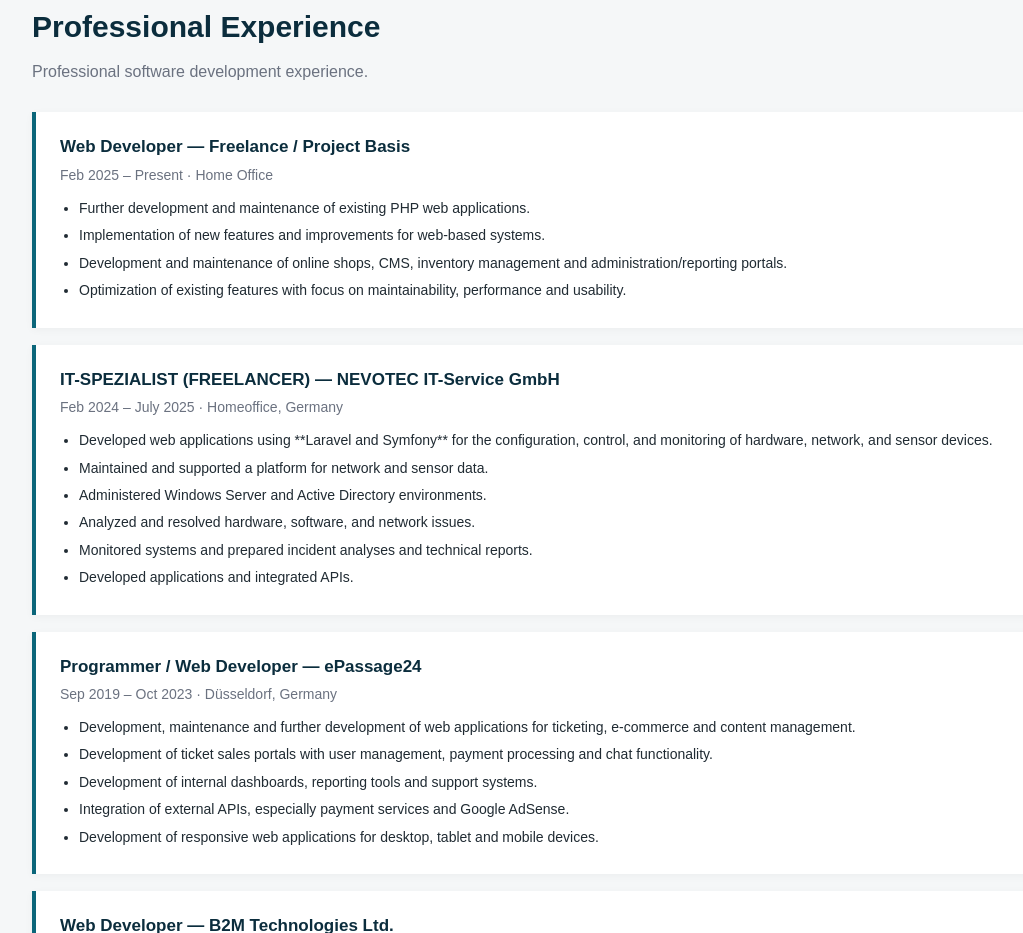
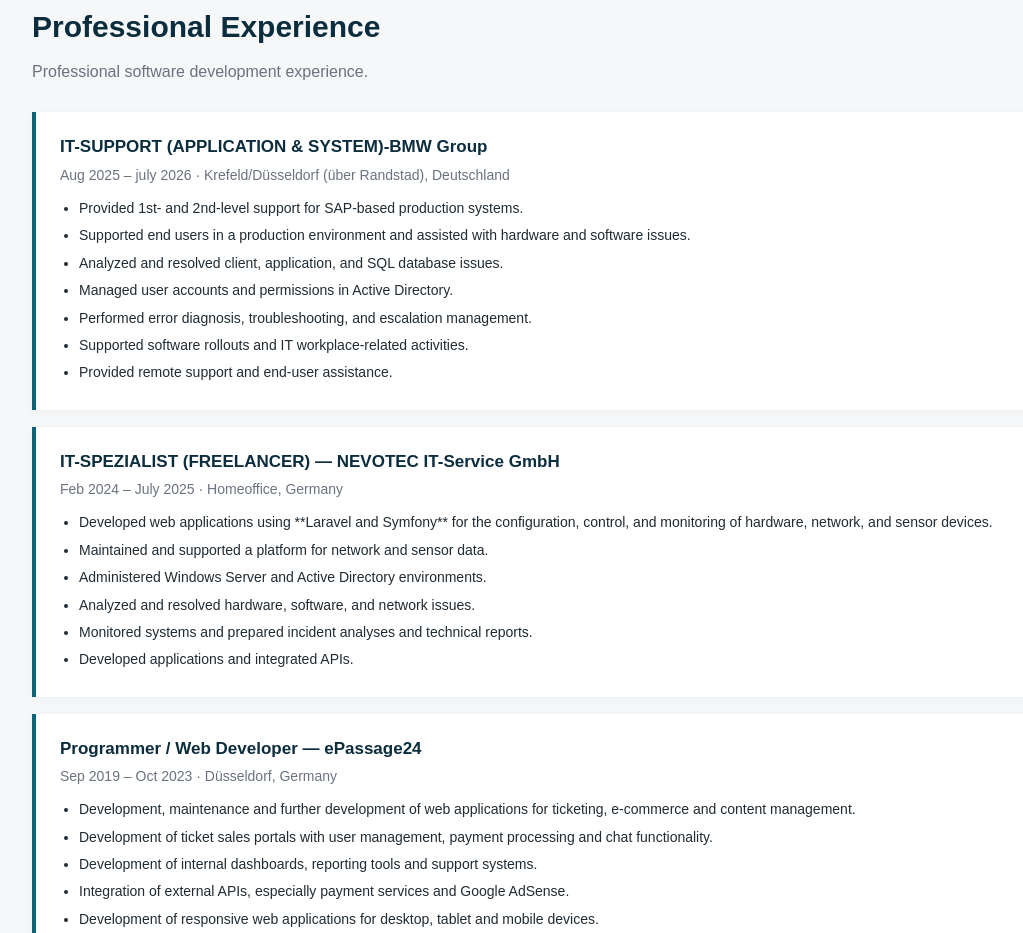
Before and after one commit to robiulhasanphp/robiulhasanphp.github.io, a plain HTML site: page index.html in a window 1280 px wide. Shown: the part 2139-3072 px from the top of the page, without its empty margins (58-1081 px from the left). Drawn offline with Linux system fonts and the light colour scheme.

Commit message:
Update index.html

```diff
--- a/index.html
+++ b/index.html
@@ -257,13 +257,14 @@
 <p class="section-intro">Professional software development experience.</p>
 
 <div class="experience">
-<h3>Web Developer — Freelance / Project Basis</h3>
-<div class="meta">Feb 2025 – Present · Home Office</div>
+<h3>IT-SUPPORT (APPLICATION & SYSTEM)-BMW Group</h3>
+<div class="meta">Aug 2025 – july 2026 · Krefeld/Düsseldorf (über Randstad), Deutschland</div>
 <ul>
-<li>Further development and maintenance of existing PHP web applications.</li>
-<li>Implementation of new features and improvements for web-based systems.</li>
-<li>Development and maintenance of online shops, CMS, inventory management and administration/reporting portals.</li>
-<li>Optimization of existing features with focus on maintainability, performance and usability.</li>
+<li>Provided 1st- and 2nd-level support for SAP-based production systems.</li>
+<li>Supported end users in a production environment and assisted with hardware and software issues.</li>
+<li>Analyzed and resolved client, application, and SQL database issues.</li> <li>Managed user accounts and permissions in Active Directory.</li>
+<li>Performed error diagnosis, troubleshooting, and escalation management.</li> <li>Supported software rollouts and IT workplace-related activities.</li>
+<li>Provided remote support and end-user assistance.</li>
 </ul>
 </div>
 
```
